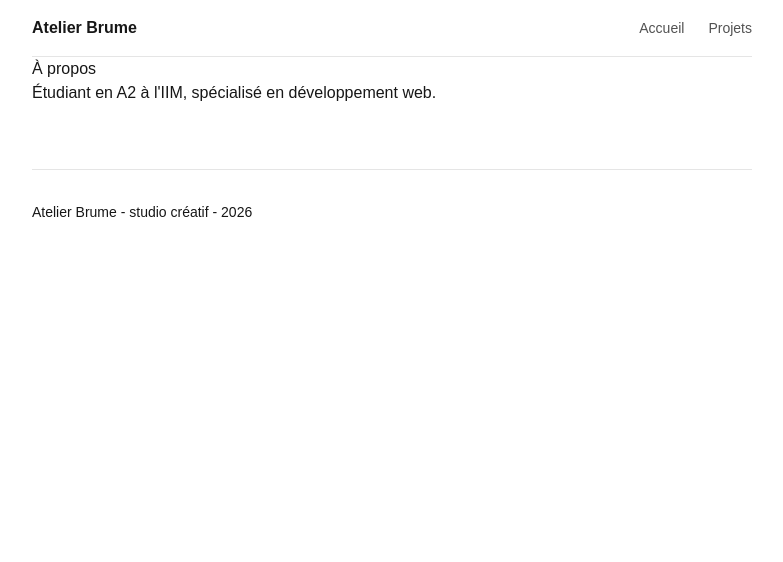
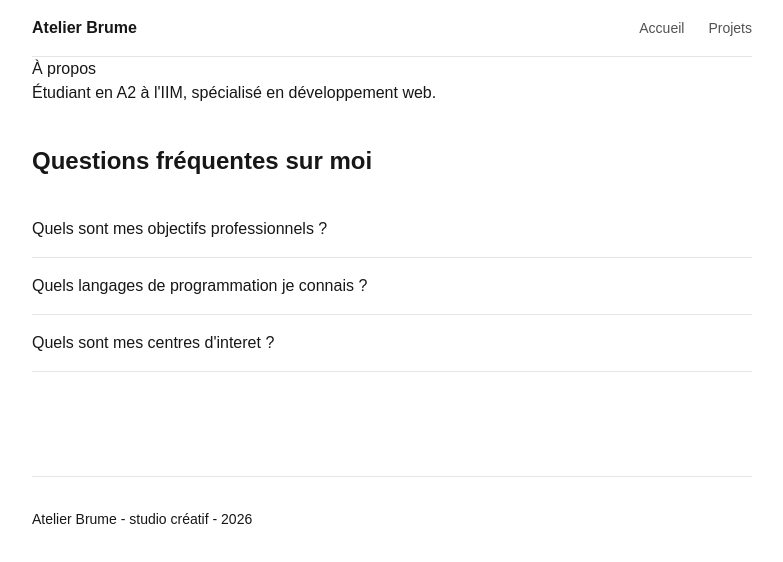
Before and after one commit to midoribaskara-netizen/midori-portfolio-next_js, a Next.js app: page /a-propos in a window 1280 px wide. Shown: the top 562 px of the page, without its empty margins (248-1031 px from the left). Built offline with nearby package versions, Linux system fonts and the light colour scheme.

Commit message:
accordeon

```diff
--- a/app/a-propos/page.tsx
+++ b/app/a-propos/page.tsx
@@ -1,8 +1,28 @@
+import Accordeon from "@/components/accordeon"
+
 export default function AProposPage() {
   return (
     <main>
       <h1>À propos</h1>
       <p>Étudiant en A2 à l'IIM, spécialisé en développement web.</p>
+
+      <section className="py-10">
+        <h2 className="mb-6 text-2xl font-semibold">
+          Questions fréquentes sur moi
+        </h2>
+
+        <Accordeon question="Quels sont mes objectifs professionnels ?">
+          Travailler dans le  monde du numérique en cyber ou en web design.
+        </Accordeon>
+
+        <Accordeon question="Quels langages de programmation je connais ?">
+          HTML, CSS, JS, PHP, Python, Java et SQL.
+        </Accordeon>
+
+        <Accordeon question="Quels sont mes centres d'interet ?">
+          J'aime le developpement web, le dessin, la musique et les jeux vidéos.
+        </Accordeon>
+      </section>
     </main>
   )
 }
```
